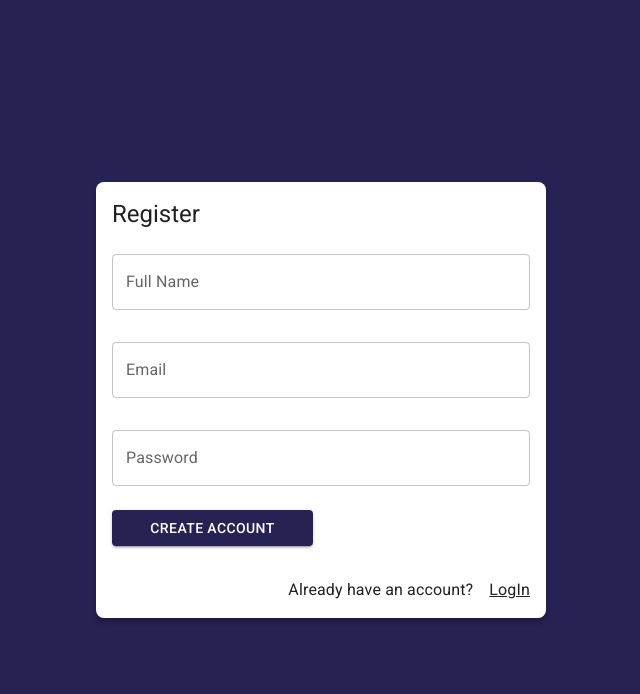
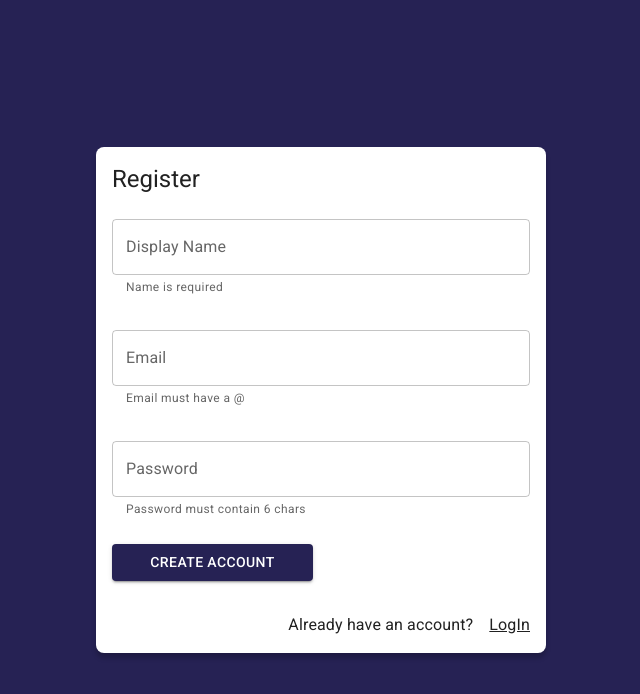
Before and after one commit to jsandinoDev/react-learning, a React (Vite) app in the folder 08-journal-app/: page /auth/register in a window 1280 px wide. Shown: the top 694 px of the page, without its empty margins (319-959 px from the left). Built offline with nearby package versions, Linux system fonts and the light colour scheme.

Commit message:
Progress journal app

```diff
--- a/08-journal-app/src/auth/pages/LoginPage.jsx
+++ b/08-journal-app/src/auth/pages/LoginPage.jsx
@@ -3,12 +3,17 @@
 import { Button, Grid2, Link, TextField, Typography } from "@mui/material";
 import { AuthLayout } from "../layout/AuthLayout";
 import { useForm } from "../../hooks/useForm";
-import { useDispatch } from "react-redux";
+import { useDispatch, useSelector } from "react-redux";
 import { checkingAuthentication, startGoogleSignIn } from "../../store/auth/thunks";
+import { useMemo } from "react";
 
 export const LoginPage = () => {
 
     const dispatch = useDispatch();
+
+    const { status } = useSelector(state => state.auth);
+
+    const isAuthenticated = useMemo(() => status === 'checking', [status])
 
     const { email, password, onInputChange } = useForm({
         email: 'jsandino@gmail.com',
@@ -64,12 +69,13 @@
                     {/* Botones */}
                     <Grid2 container size={12} spacing={2} sx={{ mb: 2, mt: 1 }}>
                         <Grid2 size={{ xs: 12, sm: 12, md: 6 }}>
-                            <Button variant="contained" fullWidth type="submit">
+                            <Button variant="contained" fullWidth type="submit" disabled={isAuthenticated}>
                                 Login
                             </Button>
                         </Grid2>
                         <Grid2 size={{ xs: 12, sm: 12, md: 6 }}>
                             <Button
+                                disabled={isAuthenticated}
                                 variant="contained"
                                 fullWidth
                                 onClick={onGoogleSignIn}>
--- a/08-journal-app/src/auth/pages/RegisterPage.jsx
+++ b/08-journal-app/src/auth/pages/RegisterPage.jsx
@@ -1,56 +1,109 @@
 import { AuthLayout } from '../layout/AuthLayout'
 import { Button, Grid2, Link, TextField, Typography } from "@mui/material";
-import { Google } from "@mui/icons-material";
 import { Link as RouterLink } from "react-router-dom";
+import { useForm } from '../../hooks/useForm';
+import { useState } from 'react';
+import { useDispatch } from 'react-redux';
+import { startCreatingUserWithEmailPassword } from '../../store/auth/thunks';
 
 
+const formData = {
+    displayName: '',
+    email: '',
+    password: ''
+}
+
+const formValidations = {
+    email: [(value) => value.includes('@'), 'Email must have a @'],
+    password: [(value) => value.length >= 6, 'Password must contain 6 chars'],
+    displayName: [(value) => value.length >= 1, 'Name is required'],
+
+}
+
 export const RegisterPage = () => {
+
+    const dispatch = useDispatch();
+
+    const [formSubmited, setFormSubmited] = useState(false)
+
+    const { displayName, email, password, onInputChange, formState,
+        displayNameValid, emailValid, passwordValid, isFormValid } = useForm(formData, formValidations);
+
+    const onSubmit = (e) => {
+        e.preventDefault();
+
+        setFormSubmited(true);
+
+        if (!isFormValid) return;
+
+        dispatch(startCreatingUserWithEmailPassword(formState))
+    }
+
     return (
         <AuthLayout title='Register'>
-            <form>
+            <form onSubmit={onSubmit}>
                 <Grid2 container spacing={2}>
                     {/* email */}
                     <Grid2 container spacing={2} sx={{ mt: 2 }}>
                         <Grid2 size={{ xs: 12, sm: 12, md: 12, lg: 12 }} sx={{ mb: 2 }}>
+
                             <TextField
                                 fullWidth
-                                id=""
-                                label="Full Name"
-                                name="email"
+                                label="Display Name"
+                                name="displayName"
+                                value={displayName}
+                                onChange={onInputChange}
                                 placeholder="Your Name"
                                 type="text"
                                 variant="outlined"
+                                error={!!displayNameValid && formSubmited}
+                                helperText={displayNameValid}
                             />
+
                         </Grid2>
                         <Grid2 size={{ xs: 12, sm: 12, md: 12, lg: 12 }} sx={{ mb: 2 }}>
+
                             <TextField
                                 fullWidth
-                                id="email"
                                 label="Email"
                                 name="email"
+                                value={email}
+                                onChange={onInputChange}
                                 placeholder="correo@google.com"
                                 type="email"
                                 variant="outlined"
+                                error={!!emailValid && formSubmited}
+                                helperText={emailValid}
                             />
+
                         </Grid2>
 
                         <Grid2 size={{ xs: 12, sm: 12, md: 12, lg: 12 }}>
+
                             <TextField
                                 fullWidth
-                                id="password"
                                 label="Password"
                                 name="password"
+                                value={password}
+                                onChange={onInputChange}
                                 placeholder="password"
                                 type="password"
                                 variant="outlined"
+                                error={!!passwordValid && formSubmited}
+                                helperText={passwordValid}
                             />
+
                         </Grid2>
                     </Grid2>
 
                     {/* Botones */}
                     <Grid2 container size={12} spacing={2} sx={{ mb: 2, mt: 1 }}>
                         <Grid2 size={{ xs: 12, sm: 12, md: 6 }}>
-                            <Button variant="contained" fullWidth>
+                            <Button
+                                variant="contained"
+                                fullWidth
+                                type='submit'
+                            >
                                 Create Account
                             </Button>
                         </Grid2>
--- a/08-journal-app/src/firebase/providers.js
+++ b/08-journal-app/src/firebase/providers.js
@@ -1,4 +1,4 @@
-import { GoogleAuthProvider, signInWithPopup } from "firebase/auth";
+import { createUserWithEmailAndPassword, GoogleAuthProvider, signInWithPopup, updateProfile } from "firebase/auth";
 import { FirebaseAuth } from "./config";
 
 const googleProvider = new GoogleAuthProvider();
@@ -27,3 +27,30 @@
         }
     }
 }
+
+export const registerUserWithEmailPassword = async({email, password, displayName}) => {
+    try {
+
+        const result = await createUserWithEmailAndPassword(FirebaseAuth, email, password);
+        const {uid, photoURL} = result.user;
+        console.log(result)
+        //todo: actualizar el display name en firebase
+        await updateProfile( FirebaseAuth.currentUser , {
+            displayName,
+        })
+
+
+        return {
+            ok: true,
+            uid, photoURL, email, displayName
+        }
+
+    } catch (error) {
+
+        return {
+            ok: false,
+            errorMessage: error.message,
+        }
+    }
+
+}
--- a/08-journal-app/src/hooks/useForm.js
+++ b/08-journal-app/src/hooks/useForm.js
@@ -1,8 +1,23 @@
-import { useState } from 'react';
+import { useEffect, useMemo, useState } from 'react';
 
-export const useForm = ( initialForm = {} ) => {
+export const useForm = ( initialForm = {}, formValidations = {}) => {
 
     const [ formState, setFormState ] = useState( initialForm );
+    const [ formValidation, setFormValidation ] = useState({});
+
+    useEffect(() => {
+        createValidators();
+    }, [ formState ])
+
+    const isFormValid = useMemo( () => {
+
+        for (const formValue of Object.keys( formValidation )) {
+            if ( formValidation[formValue] !== null ) return false;
+        }
+
+        return true;
+    }, [ formValidation ])
+
 
     const onInputChange = ({ target }) => {
         const { name, value } = target;
@@ -16,10 +31,28 @@
         setFormState( initialForm );
     }
 
+    const createValidators = () => {
+
+        const formCheckedValues = {};
+
+        for (const formField of Object.keys( formValidations )) {
+            const [ fn, errorMessage ] = formValidations[formField];
+
+            formCheckedValues[`${ formField }Valid`] = fn( formState[formField] ) ? null : errorMessage;
+        }
+
+        setFormValidation( formCheckedValues );
+    }
+
+
+
     return {
         ...formState,
         formState,
         onInputChange,
         onResetForm,
+
+        ...formValidation,
+        isFormValid
     }
 }
--- a/08-journal-app/src/store/auth/authSlice.js
+++ b/08-journal-app/src/store/auth/authSlice.js
@@ -12,11 +12,21 @@
     errorMessage: null,
 },
   reducers: {
-    login: (state, action) => {
-
+    login: (state, payload) => {
+        state.status = 'authenticated  ', // 'not-authenticated' , 'authenticated'
+        state.uid = payload.uid;
+        state.email =  payload.email;
+        state.displayName = payload.displayName;
+        state.photoURL = payload.photoURL;
+        state.errorMessage = null;
     },
-    logout: (state, action) => {
-
+    logout: (state, {payload}) => {
+        state.status = 'not-authenticated  ', // 'not-authenticated' , 'authenticated'
+        state.uid = null;
+        state.email =  null;
+        state.displayName =null;
+        state.photoURL = null;
+        state.errorMessage = payload.errorMessage;
     },
     checkingCredentials: (state, action) => {
         state.status = 'checking'
--- a/08-journal-app/src/store/auth/thunks.js
+++ b/08-journal-app/src/store/auth/thunks.js
@@ -1,18 +1,35 @@
-import { signInWithGoogle } from '../../firebase/providers';
-import {checkingCredentials} from './authSlice'
+import { registerUserWithEmailPassword, signInWithGoogle } from '../../firebase/providers';
+import { checkingCredentials, login, logout } from './authSlice'
 
-export const checkingAuthentication = ( email, password ) => {
+export const checkingAuthentication = (email, password) => {
     return async (dispatch) => {
-        dispatch( checkingCredentials());
+        dispatch(checkingCredentials());
 
 
     }
 }
 
-export const startGoogleSignIn = () =>{
-    return async(dispatch)  => {
+export const startGoogleSignIn = () => {
+    return async (dispatch) => {
         dispatch(checkingAuthentication())
 
         const result = await signInWithGoogle();
+
+        if (!result.ok) return dispatch(logout(result.errorMessage))
+
+        dispatch ( login( result ))
     }
 }
+
+
+export const startCreatingUserWithEmailPassword = ({email, password, displayName}) => {
+    return async (dispatch) => {
+        dispatch( checkingCredentials());
+
+        const result = await registerUserWithEmailPassword({email,password,displayName})
+
+        if (!result.ok ) return dispatch( logout(result.errorMessage));
+
+        dispatch( login(result));
+    }
+}
--- a/08-journal-app/src/store/store.js
+++ b/08-journal-app/src/store/store.js
@@ -1,5 +1,5 @@
 import { configureStore } from '@reduxjs/toolkit'
-import { authSlice } from './auth/AuthSlice'
+import { authSlice } from './auth/authSlice'
 
 export const store = configureStore({
   reducer: {
```
